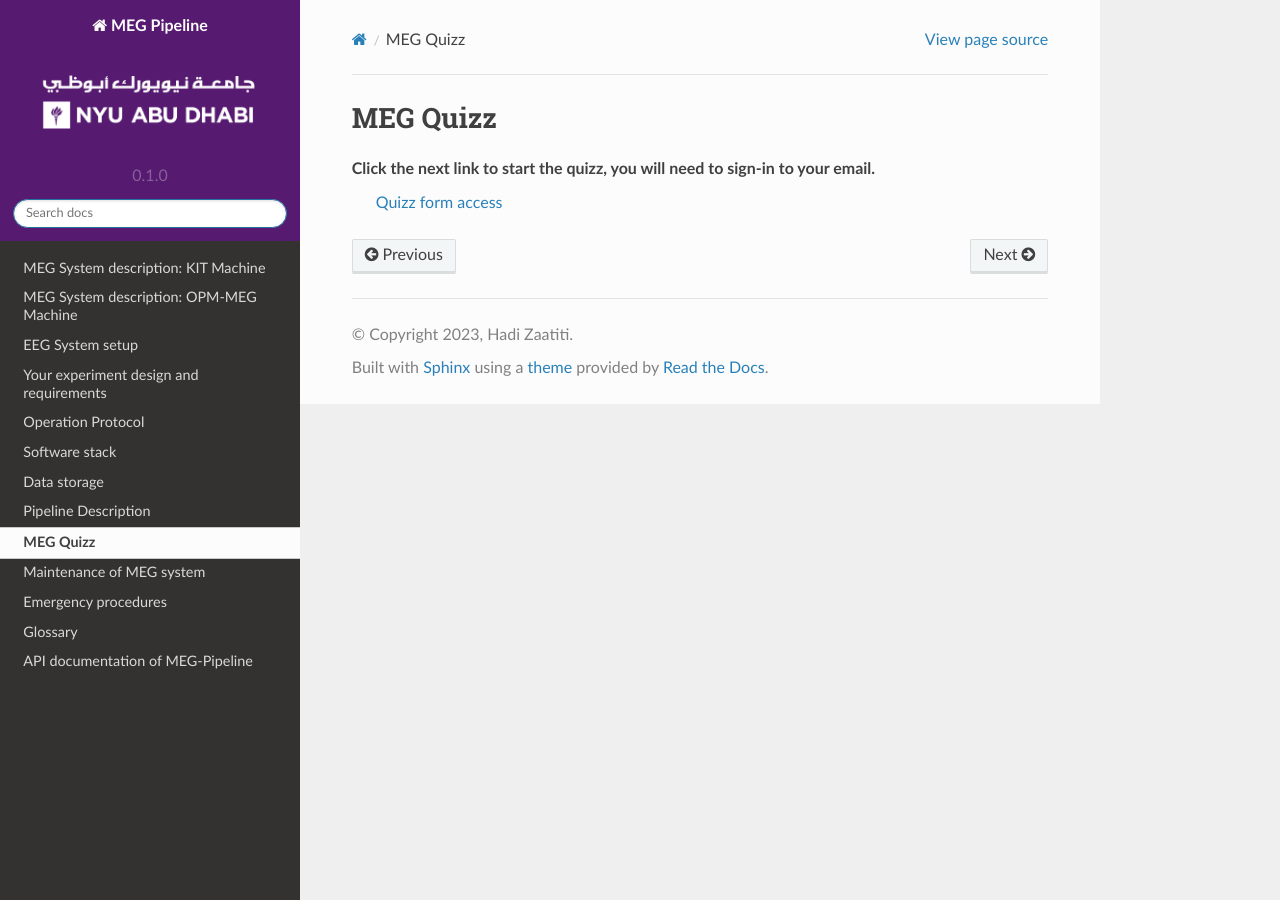
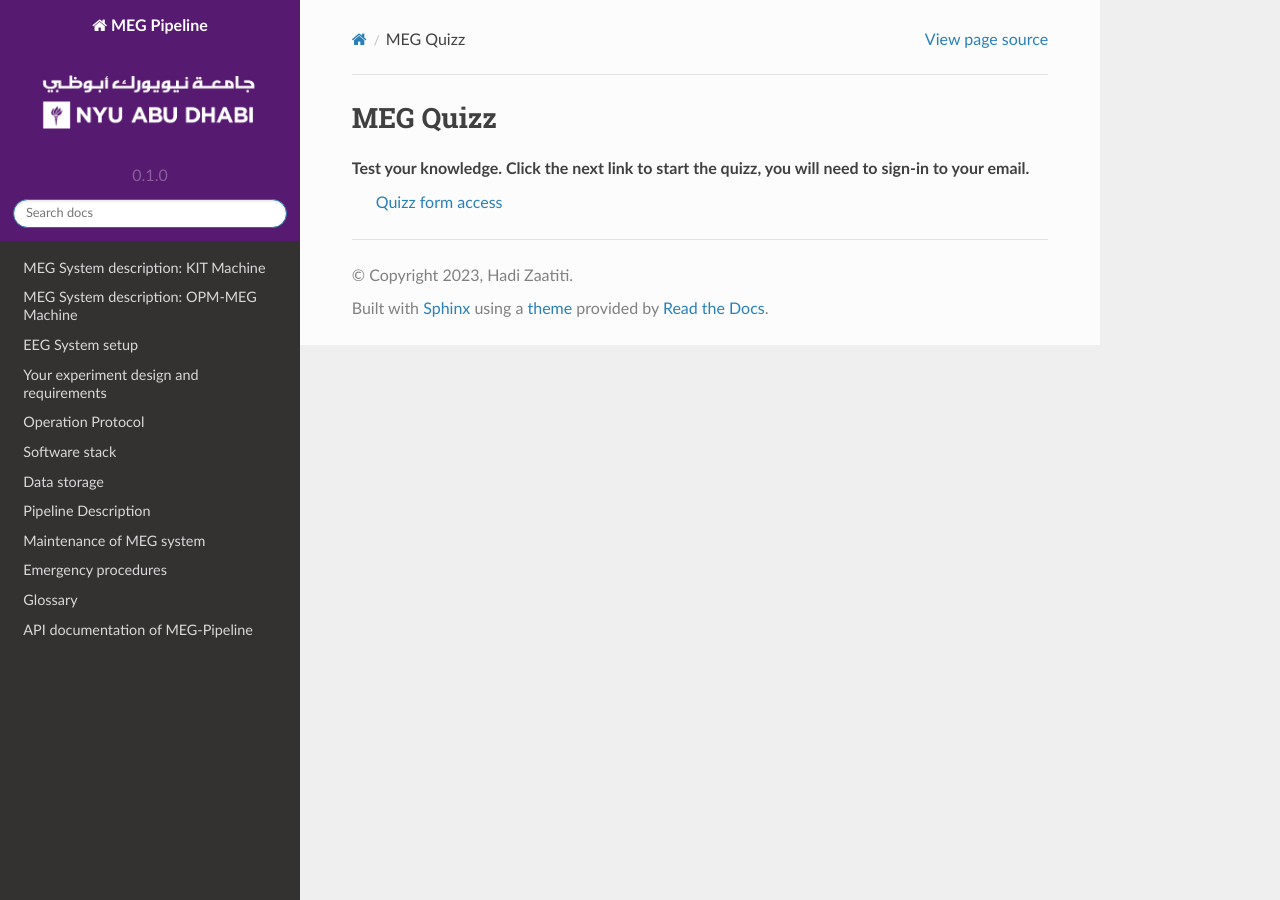
Before and after one commit to hzaatiti-NYU/meg-pipeline, a Sphinx documentation site: the page built from docs/source/systems/quizz.rst, in a window 1280 px wide. Built offline with Sphinx 7.4.7 and the Read the Docs theme 2.0.0, drawn with Linux system fonts in a browser that asks for light colours; pages that are not in the unit, such as notebooks, are missing from menus.

Commit message:
Fix structure

```diff
--- a/docs/source/quizz.rst
+++ b/docs/source/systems/quizz.rst
@@ -1,6 +1,5 @@
 MEG Quizz
 =========
 
-
-Click the next link to start the quizz, you will need to sign-in to your email.
+Test your knowledge. Click the next link to start the quizz, you will need to sign-in to your email.
  `Quizz form access <https://docs.google.com/forms/d/e/1FAIpQLSfpJx-E2YwoEvfH5JGNksXimtnyol8553SXU_EYrdWqzx7AtA/viewform?usp=sharing>`_
```
Also changed, not shown: docs/source/index.rst (+28 -2 lines), docs/source/systems.rst (added).
